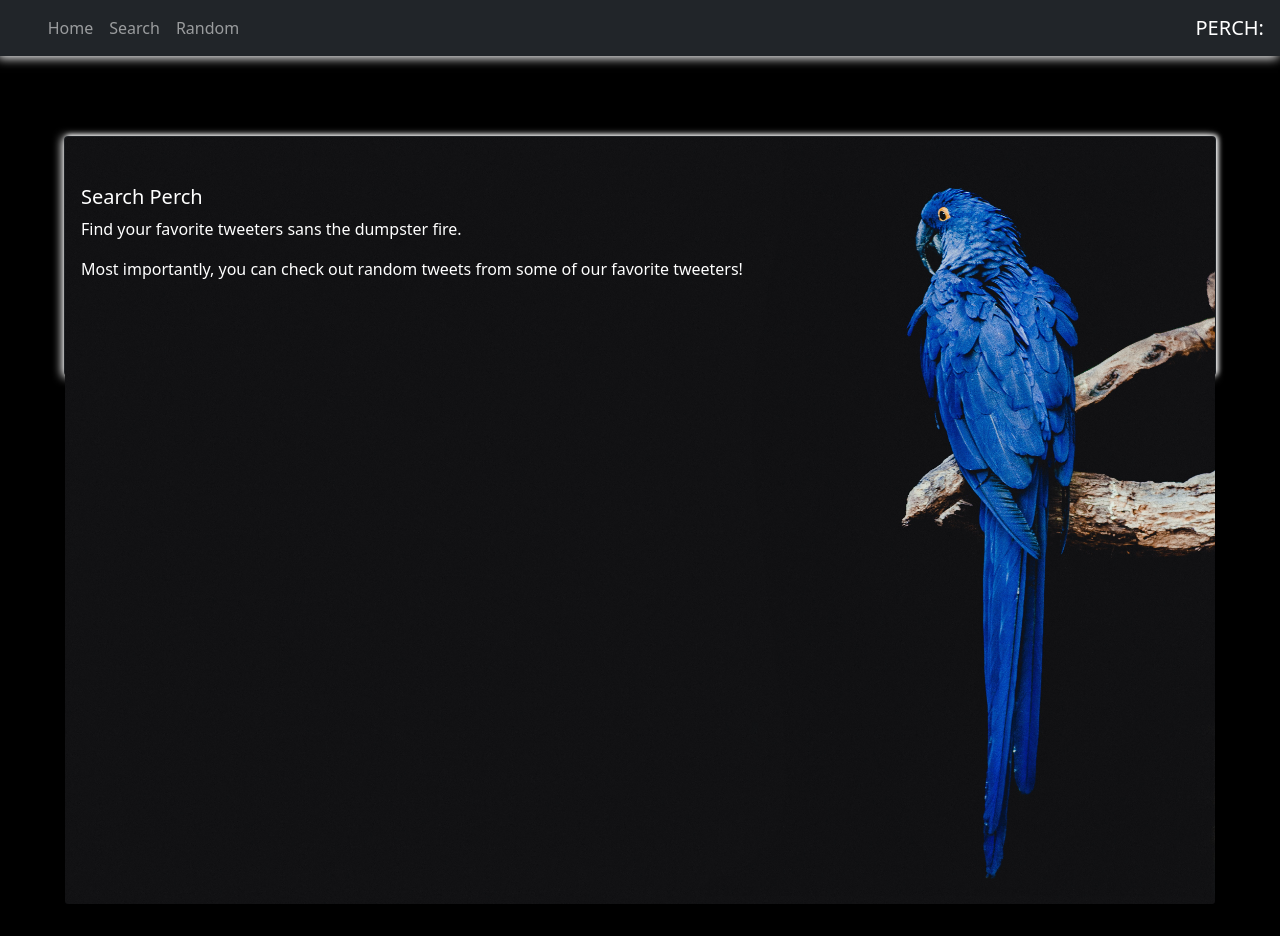
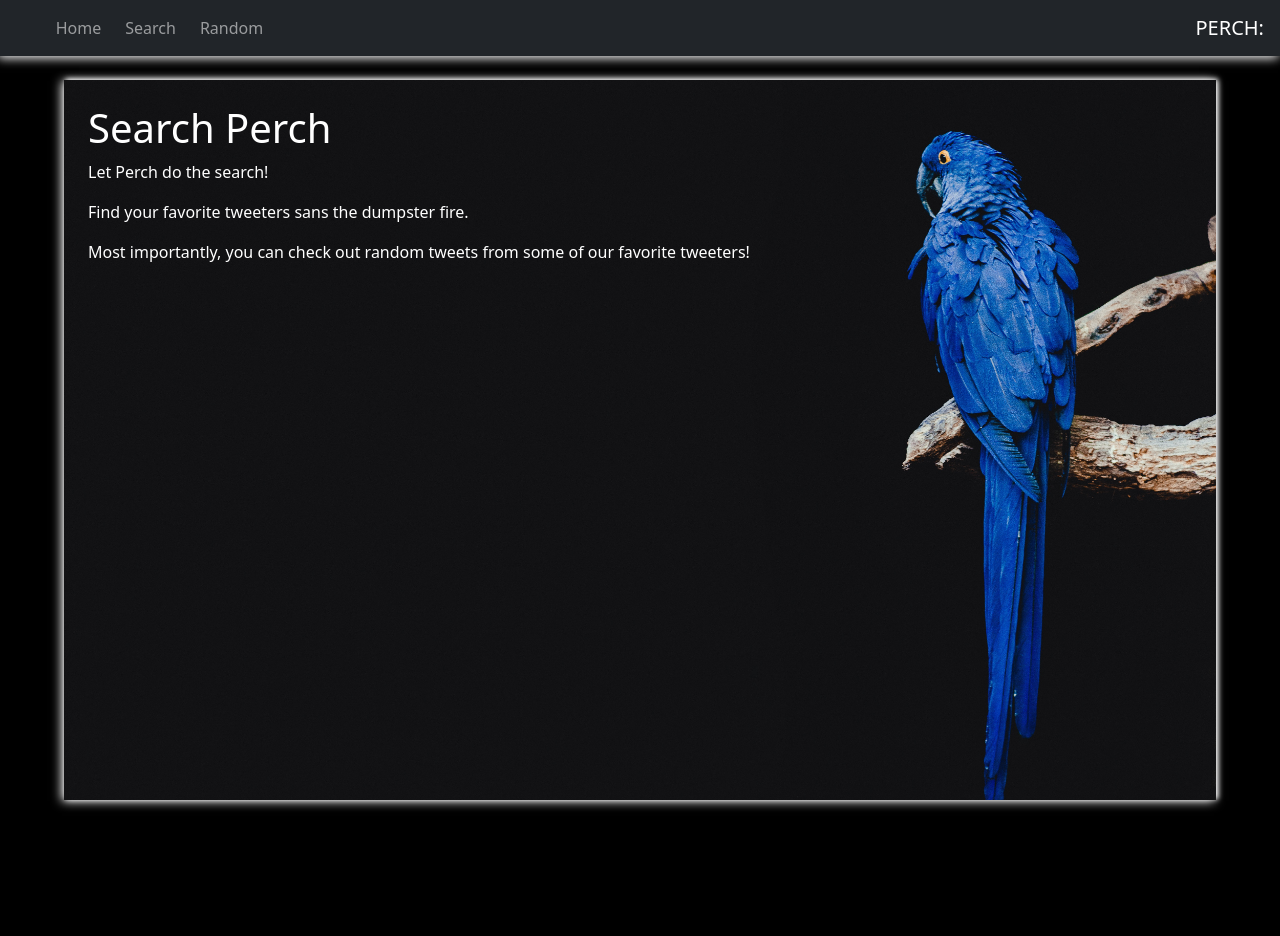
Before and after one commit to skillitzimberg/twitter-portal, a React (Create React App) app in the folder ClientApp/: page / in a window 1280 px wide. After the commit the page ends 880 px from the top, so only its background shows below. Built offline with nearby package versions, Linux system fonts and the light colour scheme.

Commit message:
Home page styling

```diff
--- a/ClientApp/src/App.js
+++ b/ClientApp/src/App.js
@@ -8,11 +8,16 @@ import Search from "./pages/Search";
 import "./custom.css";
 
 const App = () => {
+    const rootURL = window.location.origin
   return (
     <Layout>
       <Route exact path="/" component={Home} />
-      <Route path="/search" component={Search} />
-      <Route path="/random" component={Random} />
+          <Route path="/search">
+              <Search apiUrl={`${rootURL}/api`} />
+          </Route>
+          <Route path="/random">
+              <Random apiUrl={`${rootURL}/api`} />
+          </Route>
     </Layout>
   );
 };
--- a/ClientApp/src/custom.css
+++ b/ClientApp/src/custom.css
@@ -4,7 +4,6 @@ ol {
   margin: 0;
   padding: 0;
   box-sizing: border-box;
-  /* width: 100%; */
 }
 
 html {
@@ -22,11 +21,19 @@ body {
 #layout,
 #home {
   height: 100%;
-  background-color: #000;
+  background-color: black;
 }
 
 header {
   box-shadow: -2px 2px 10px white;
+}
+
+.navbar {
+  flex-wrap: nowrap;
+}
+
+.nav-link {
+  margin: 0 0 0 0.5em;
 }
 
 .card-shadow {
@@ -34,19 +41,19 @@ header {
 }
 
 #home-card {
+  background-image: url("./images/bird.jpg");
+  background-size: contain;
+  background-repeat: no-repeat;
   width: 90%;
-  height: 15em;
-  margin: 5em auto;
-  background-color: #000;
+  height: 20em;
+  margin: 1.5em auto;
+  padding: 1.5em;
+  background-color: black;
 }
 
 .card-img-overlay {
   padding-top: 3em;
 }
-
-/* p#home-card {
-  width: 70%;
-} */
 
 #search-page {
   display: flex;
@@ -203,3 +210,10 @@ div.card-head > h2 {
     margin: 0 auto;
   }
 }
+
+@media (min-width: 530px) {
+  #home-card {
+    background-size: cover;
+    height: 90%;
+  }
+}
--- a/ClientApp/src/pages/Home.js
+++ b/ClientApp/src/pages/Home.js
@@ -5,19 +5,15 @@ import bird from "../images/bird.jpg";
 const Home = () => {
   return (
     <section id="home">
-      <Card className="bg-dark text-white card-shadow" id="home-card">
-        <Card.Img src={bird} alt="Card image" />
-        <Card.ImgOverlay>
-          <Card.Title>Search Perch</Card.Title>
-          <Card.Text>
-            Find your favorite tweeters sans the dumpster fire.
-          </Card.Text>
-          <Card.Text>
-            Most importantly, you can check out random tweets from some of our
-            favorite tweeters!
-          </Card.Text>
-        </Card.ImgOverlay>
-      </Card>
+      <div id="home-card" class="card-shadow">
+        <h1>Search Perch</h1>
+        <p>Let Perch do the search!</p>
+        <p>Find your favorite tweeters sans the dumpster fire.</p>
+        <p>
+          Most importantly, you can check out random tweets from some of our
+          favorite tweeters!
+        </p>
+      </div>
     </section>
   );
 };
--- a/ClientApp/src/pages/Random.js
+++ b/ClientApp/src/pages/Random.js
@@ -3,21 +3,22 @@ import axios from "axios";
 import UserCard from "../components/UserCard";
 import RandomTweetCard from "../components/RandomTweetCard";
 
-const Random = () => {
-  const [favoriteUsers, setFavoriteUsers] = React.useState([]);
+const Random = (props) => {
+    const { apiUrl } = props;
+    const [favoriteUsers, setFavoriteUsers] = React.useState([]);
   const [selectedUser, setSelectedUser] = React.useState(null);
-  const [randomTweet, setRandomTweet] = React.useState(null);
+    const [randomTweet, setRandomTweet] = React.useState(null);
 
   React.useEffect(() => {
-    (async () => {
-      const response = await axios.get("https://localhost:5001/api/favorites");
+      (async () => {
+          const response = await axios.get(`${apiUrl}/favorites`);
       setFavoriteUsers(response.data);
-    })();
-  }, []);
+      })();
+  }, [apiUrl]);
 
   const getRandomTweet = async (userId) => {
     const response = await axios.get(
-      `https://localhost:5001/api/tweets/${userId}`
+        `${apiUrl}/tweets/${userId}`
     );
     const tweet =
       response.data[Math.floor(Math.random() * response.data.length)];
--- a/ClientApp/src/pages/Search.js
+++ b/ClientApp/src/pages/Search.js
@@ -2,7 +2,8 @@ import React from "react";
 import axios from "axios";
 import TweetList from "../components/TweetList";
 
-const Search = () => {
+const Search = (props) => {
+    const { apiUrl } = props;
   const [userWithTweets, setUserWithTweets] = React.useState();
   const [message, setMessage] = React.useState(
     `Search for a user by their username.`
@@ -11,7 +12,7 @@ const Search = () => {
   const handleSearch = async (e) => {
     e.preventDefault();
     const response = await axios.get(
-      `https://localhost:5001/api/search?query=${e.target.previousSibling.value}`
+        `${apiUrl}/search?query=${e.target.previousSibling.value}`
     );
     response.status === 200
       ? setUserWithTweets(response.data)
```
Also changed, not shown: 1 other file (tests, documents, lock files or other folders).
